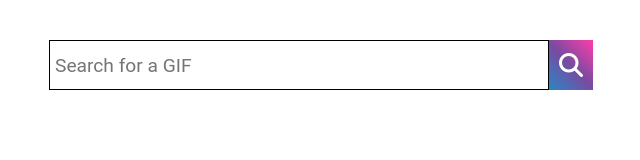
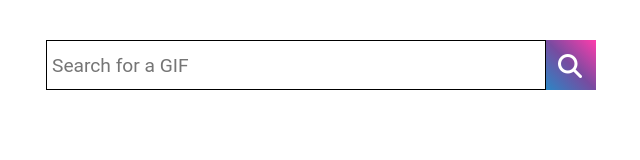
Before and after one commit to a1ali/GIPHY-api-search, a plain HTML site: page index.html in a window 1280 px wide. Shown: the full height of the page, 319-959 px from the left. Drawn offline with Linux system fonts and the light colour scheme.

Commit message:
submit search with enter key

```diff
--- a/index.html
+++ b/index.html
@@ -11,9 +11,14 @@
 <body>
     <div class="container">
         <div class="search-bar">
-            <input type="text" placeholder="Search for a GIF">
+            <input type="text" placeholder="Search for a GIF" id="searchbox">
             <!-- <i class="fas fa-thumbs-up fa-5x"></i> -->
-            <i class="fa fa-search" aria-hidden="true"></i>
+
+            <div class="submit-container">
+                <i class="fa fa-search" aria-hidden="true"></i>
+                <input type="submit" id="submitButton" value="" >
+            </div>
+
         </div>
 
         <div class="img-container">
--- a/script.js
+++ b/script.js
@@ -1,11 +1,10 @@
 const img = document.querySelector('img');
-const btn = document.querySelector('i');
+const btn = document.querySelector('.submit-container');
 const search = document.querySelector('input');
 
 
 
-
-btn.addEventListener('click', () => {
+function getGIF() {
     fetch(`https://api.giphy.com/v1/gifs/translate?api_key=FPV2YZmDl68tTOF617F6usbRavLumZN9&s=${search.value}`, {mode: 'cors'})
     .then(response => {
         return response.json()
@@ -18,4 +17,17 @@ btn.addEventListener('click', () => {
         console.log(err);
         img.src = 'https://media.giphy.com/media/9J7tdYltWyXIY/giphy.gif';
     })
+}
+
+
+btn.addEventListener('click', () => {
+    getGIF();
 })
+
+
+document.addEventListener("keyup", function(e) {
+
+    if (e.key === 'Enter') {
+        getGIF();
+    }
+  });
--- a/style.css
+++ b/style.css
@@ -7,6 +7,7 @@
 
 .container {
     display: flex;
+    align-items: center;
     flex-direction: column;
 }
 
@@ -15,25 +16,41 @@
     justify-content: center;
     margin: 40px;
     position: relative;
+
 }
 
-.search-bar i {
+.submit-container {
     display: flex;
     align-items: center;
-    padding: 10px;
-    font-size: 1.5em;
-    color: white;
+    justify-content: center;
+}
+
+.submit-container:hover {
+    opacity: 0.9;
+}
+
+.search-bar #submitButton {
+    width: 50px;
+    height: 50px;
     background-color: #FF3CAC;
     background-image: linear-gradient(225deg, #FF3CAC 0%, #784BA0 50%, #2B86C5 100%);
     cursor: pointer;
-}
-
-.search-bar i:hover {
-    opacity: 0.9;
+    border: none;
 }
 
 
-.search-bar input {
+
+.search-bar i {
+    position: absolute;
+    right: 14px;
+    top: 14px;
+    font-size: 1.5em;
+    color: white;
+    cursor: pointer;
+}
+
+
+.search-bar #searchbox {
     width: 500px;
     height: 50px;
     padding: 5px;
```
